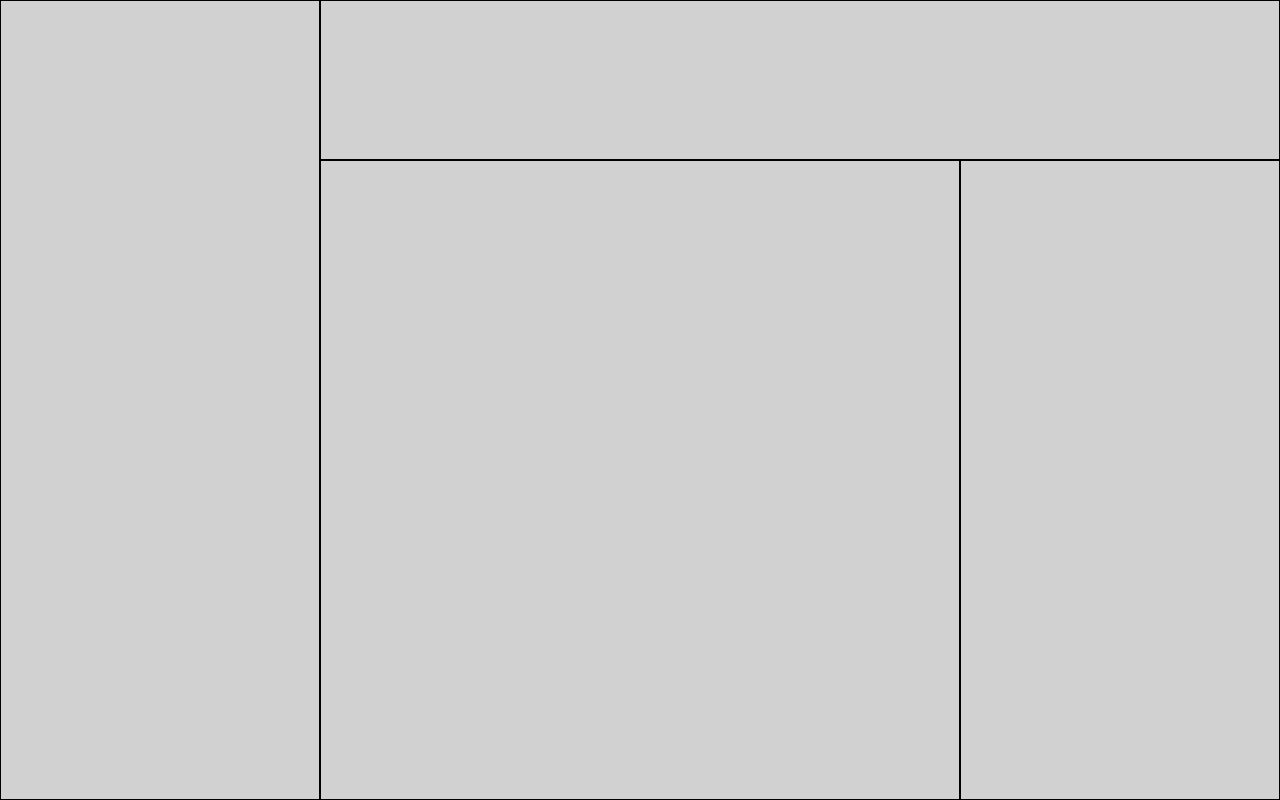
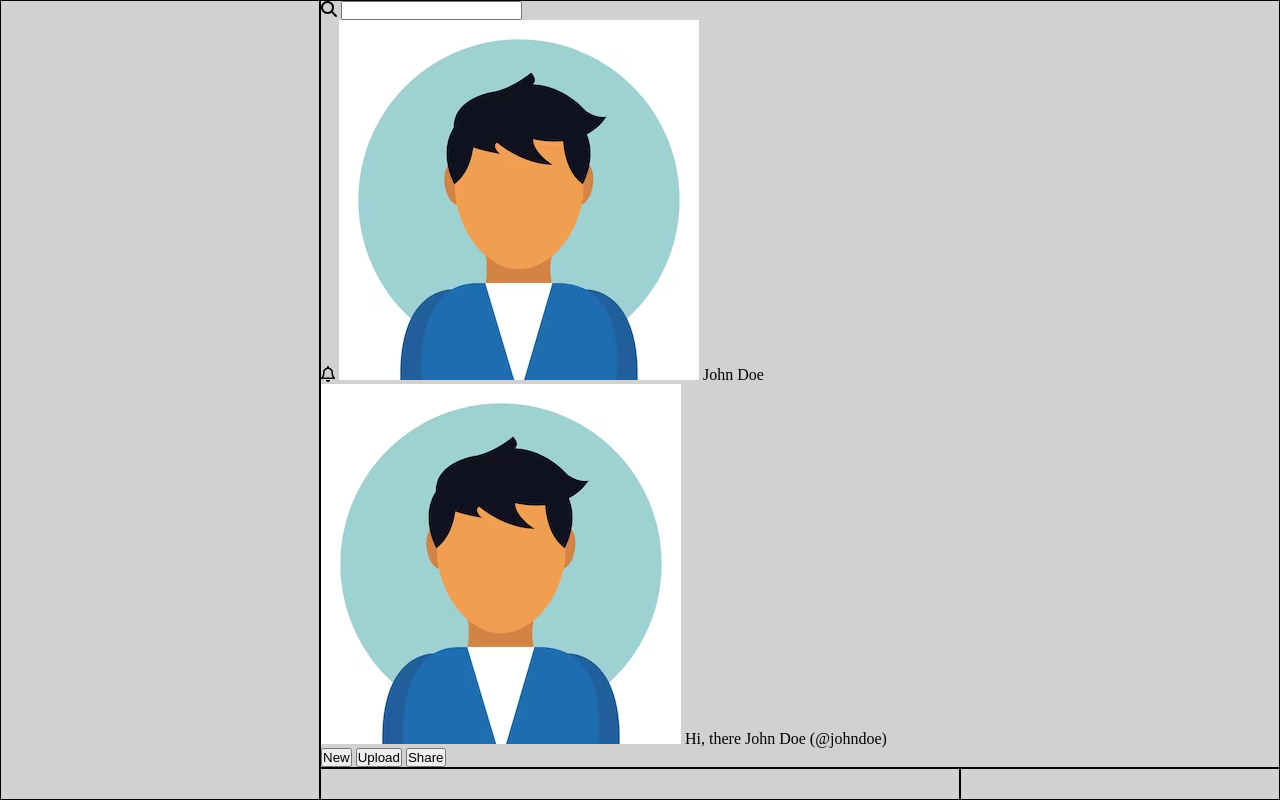
Before and after one commit to dselimovic02/odin-dashboard, a plain HTML site: page index.html in a window 1280 px wide. Drawn offline with Linux system fonts and the light colour scheme.

Commit message:
Add html for head section

```diff
--- a/index.html
+++ b/index.html
@@ -5,12 +5,35 @@
   <meta name="viewport" content="width=device-width, initial-scale=1.0">
   <title>Dashboard | The Odin Project</title>
   <link rel="stylesheet" href="style.css">
+  <script src="https://kit.fontawesome.com/4f417245a8.js" crossorigin="anonymous"></script>
 </head>
 <body>
   <div class="container">
 
     <div class="header">
-
+      <div class="h-top">
+        <div class="search">
+          <i class="fa-solid fa-magnifying-glass icon"></i>
+          <input class="search-input" type="text" aria-label="Search input">
+        </div>
+        <div class="account">
+          <i class="fa-regular fa-bell icon"></i>
+          <img class="profile-photo" src="./assets/avatar-1.png" alt="Profile Photo">
+          <span class="name">John Doe</span>
+        </div>
+      </div>
+      <div class="h-bottom">
+        <div class="greeting">
+          <img class="profile-photo" src="./assets/avatar-1.png" alt="Profile Photo">
+          <span class="span-1">Hi, there</span>
+          <span class="span-2">John Doe (@johndoe)</span>
+        </div>
+        <div class="actions">
+          <button type="button" class="action">New</button>
+          <button type="button" class="action">Upload</button>
+          <button type="button" class="action">Share</button>
+        </div>
+      </div>
     </div>
 
     <div class="menu">
```
